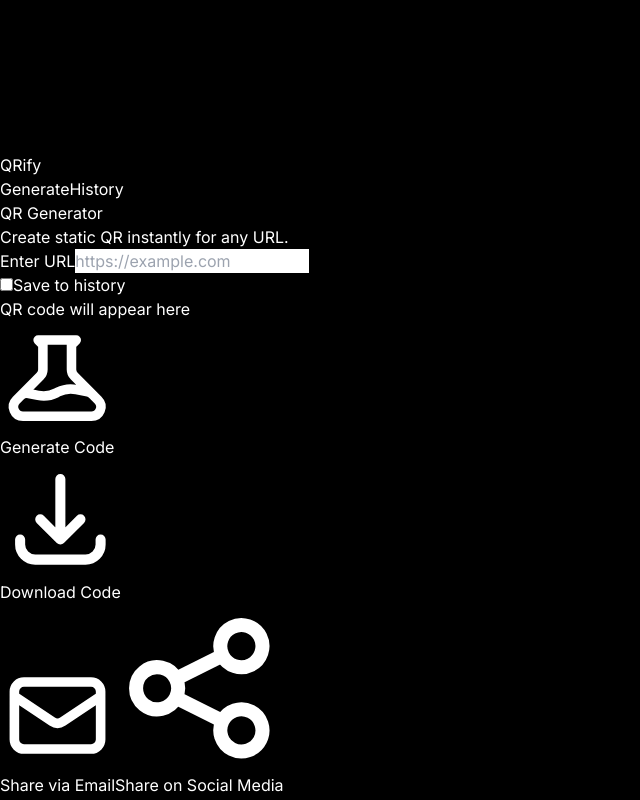
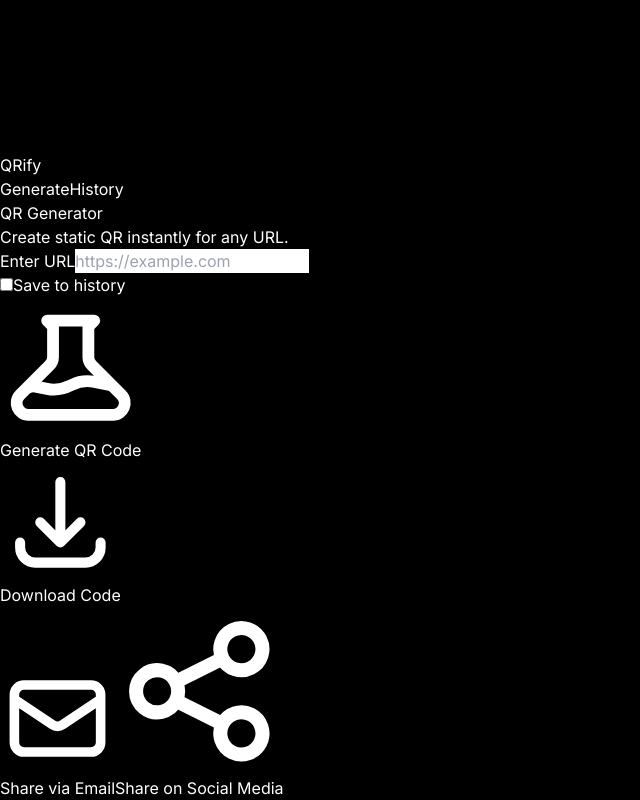
Before and after one commit to nikkxll/QRify, a Next.js app in the folder qr-generator/: page / in a window 1280 px wide. Shown: the part 787-1587 px from the top of the page, without its empty margins (0-640 px from the left). Built offline with nearby package versions, Linux system fonts and the light colour scheme.

Commit message:
added form functionality

```diff
--- a/qr-generator/src/components/QRGenerator.tsx
+++ b/qr-generator/src/components/QRGenerator.tsx
@@ -1,6 +1,7 @@
 "use client";
 
 import React, { useState, useEffect } from "react";
+import URLForm from '@/components/URLForm';
 
 interface QRGeneratorAppProps {
   initialView?: "generate" | "history";
@@ -10,8 +11,6 @@ const QRGeneratorApp: React.FC<QRGeneratorAppProps> = ({
   initialView = "generate",
 }) => {
   const [currentView, setCurrentView] = useState(initialView);
-  const [url, setUrl] = useState("");
-  const [saveToHistory, setSaveToHistory] = useState(false);
   const [isScrolled, setIsScrolled] = useState(false);
 
   useEffect(() => {
@@ -23,9 +22,13 @@ const QRGeneratorApp: React.FC<QRGeneratorAppProps> = ({
       }
     };
 
-    window.addEventListener('scroll', handleScroll);
-    return () => window.removeEventListener('scroll', handleScroll);
+    window.addEventListener("scroll", handleScroll);
+    return () => window.removeEventListener("scroll", handleScroll);
   }, []);
+
+  const handleFormSubmit = (url: string, saveToHistory: boolean) => {
+    console.log('Generating QR for:', url, 'Save to history:', saveToHistory);
+  };
 
   return (
     <div className="min-h-screen relative overflow-hidden">
@@ -41,32 +44,32 @@ const QRGeneratorApp: React.FC<QRGeneratorAppProps> = ({
       <div className="relative min-h-screen">
         {/* Navigation */}
         <nav
-          className={`fixed top-0 left-0 right-0 border-b border-white/10 backdrop-blur-sm transition-all duration-300 z-50 ${
-            isScrolled ? 'bg-black/50' : 'bg-transparent'
+          className={`fixed top-0 left-0 right-0 border-b border-white/10 backdrop-blur-sm transition-all duration-300 z-50 bg-transparent`}
+        >
+          <div className="max-w-7xl mx-auto px-4">
+            <div
+              className={`flex justify-between items-center transition-all duration-300 ${
+                isScrolled ? "h-14" : "h-16"
               }`}
             >
-          <div className="max-w-7xl mx-auto px-4">
-            <div className={`flex justify-between items-center transition-all duration-300 ${
-              isScrolled ? 'h-14' : 'h-16'
-            }`}>
               <div className="text-white font-bold text-2xl">QRify</div>
               <div className="flex space-x-8">
                 <button
-                  onClick={() => setCurrentView('generate')}
+                  onClick={() => setCurrentView("generate")}
                   className={`text-base transition-colors ${
-                    currentView === 'generate'
-                      ? 'text-white'
-                      : 'text-white/70 hover:text-white'
+                    currentView === "generate"
+                      ? "text-white"
+                      : "text-white/70 hover:text-white"
                   }`}
                 >
                   Generate
                 </button>
                 <button
-                  onClick={() => setCurrentView('history')}
+                  onClick={() => setCurrentView("history")}
                   className={`text-base transition-colors ${
-                    currentView === 'history'
-                      ? 'text-white'
-                      : 'text-white/70 hover:text-white'
+                    currentView === "history"
+                      ? "text-white"
+                      : "text-white/70 hover:text-white"
                   }`}
                 >
                   History
@@ -91,74 +94,13 @@ const QRGeneratorApp: React.FC<QRGeneratorAppProps> = ({
 
               <div className="max-w-xl mx-auto">
                 <div className="bg-black/20 backdrop-blur-xl rounded-2xl p-8 border border-white/10">
-                <div className="space-y-6">
-                  <div>
-                    <label
-                      htmlFor="url"
-                      className="block text-base text-white/80 mb-2"
-                    >
-                      Enter URL
-                    </label>
-                    <input
-                      type="url"
-                      id="url"
-                      value={url}
-                      onChange={(e) => setUrl(e.target.value)}
-                      placeholder="https://example.com"
-                      className="w-full bg-white/10 border border-white/20 rounded-lg px-4 py-3 text-white placeholder-white/50 focus:outline-none focus:ring-2 focus:ring-purple-500 focus:border-transparent transition-all"
-                    />
-                  </div>
+                  <URLForm onSubmit={handleFormSubmit} />
 
-                  <div className="flex items-center">
-                    <input
-                      type="checkbox"
-                      id="saveHistory"
-                      checked={saveToHistory}
-                      onChange={(e) => setSaveToHistory(e.target.checked)}
-                      className="h-4 w-4 bg-white/10 border-white/20 rounded focus:ring-purple-500 focus:ring-offset-0"
-                    />
-                    <label
-                      htmlFor="saveHistory"
-                      className="ml-2 text-base text-white/80"
-                    >
-                      Save to history
-                    </label>
-                  </div>
-
-                  <div className="flex justify-center">
-                    <div className="w-64 h-64 bg-white/10 rounded-lg flex items-center justify-center border border-white/20">
-                      <p className="text-white/50 text-sm">
-                        QR code will appear here
-                      </p>
-                    </div>
-                  </div>
-
-                  <button className="w-full bg-purple-600 hover:bg-purple-700 text-white py-3 px-4 rounded-lg transition-colors flex items-center justify-center space-x-2">
-                    <svg
-                      className="w-5 h-5"
-                      viewBox="0 0 24 24"
-                      fill="none"
-                      stroke="currentColor"
-                      xmlns="http://www.w3.org/2000/svg"
-                    >
-                      <path
-                        strokeLinecap="round"
-                        strokeLinejoin="round"
-                        strokeWidth={2}
-                        d="M19.428 15.428a2 2 0 00-1.022-.547l-2.387-.477a6 6 0 00-3.86.517l-.318.158a6 6 0 01-3.86.517L6.05 15.21a2 2 0 00-1.806.547M8 4h8l-1 1v5.172a2 2 0 00.586 1.414l5 5c1.26 1.26.367 3.414-1.415 3.414H4.828c-1.782 0-2.674-2.154-1.414-3.414l5-5A2 2 0 009 10.172V5L8 4z"
-                      />
-                    </svg>
-                    <span>Generate Code</span>
-                  </button>
-                </div>
-
-                {/* New buttons section */}
+                  {/* Buttons section */}
                   <div className="mt-6 space-y-4">
                     <button
                       className="w-full bg-purple-600 hover:bg-purple-700 text-white py-3 px-4 rounded-lg transition-colors flex items-center justify-center space-x-2"
-                    onClick={() => {
-                      /* Download logic will go here */
-                    }}
+                      onClick={() => {}}
                     >
                       <svg
                         className="w-5 h-5"
@@ -179,9 +121,7 @@ const QRGeneratorApp: React.FC<QRGeneratorAppProps> = ({
                     <div className="flex space-x-4">
                       <button
                         className="flex-1 bg-black/20 hover:bg-black/30 text-white py-3 px-4 rounded-lg transition-colors flex items-center justify-center space-x-2"
-                      onClick={() => {
-                        /* Email sharing logic will go here */
-                      }}
+                        onClick={() => {}}
                       >
                         <svg
                           className="w-5 h-5"
@@ -201,9 +141,7 @@ const QRGeneratorApp: React.FC<QRGeneratorAppProps> = ({
 
                       <button
                         className="flex-1 bg-black/20 hover:bg-black/30 text-white py-3 px-4 rounded-lg transition-colors flex items-center justify-center space-x-2"
-                      onClick={() => {
-                        /* Social media sharing logic will go here */
-                      }}
+                        onClick={() => {}}
                       >
                         <svg
                           className="w-5 h-5"
--- /dev/null
+++ b/qr-generator/src/components/URLForm.tsx
@@ -0,0 +1,100 @@
+"use client";
+
+import React, { useState } from "react";
+
+interface URLFormProps {
+  onSubmit: (url: string, saveToHistory: boolean) => void;
+}
+
+const URLForm: React.FC<URLFormProps> = ({ onSubmit }) => {
+  const [url, setUrl] = useState("");
+  const [saveToHistory, setSaveToHistory] = useState(false);
+  const [isValid, setIsValid] = useState(true);
+
+  const urlRegex =
+    /^((ftp|http|https):\/\/)?(www.)?(?!.*(ftp|http|https|www.))[a-zA-Z0-9_-]+(\.[a-zA-Z]+)+((\/)[\w#]+)*(\/\w+\?[a-zA-Z0-9_]+=\w+(&[a-zA-Z0-9_]+=\w+)*)?\/?$/;
+
+  const handleSubmit = (e: React.FormEvent) => {
+    e.preventDefault();
+
+    // Basic URL validation
+    if (urlRegex.test(url)) {
+        setIsValid(true);
+
+        // Add https:// if not present
+        const finalUrl = url.startsWith('http') ? url : `https://${url}`;
+        onSubmit(finalUrl, saveToHistory);
+      } else {
+        setIsValid(false);
+      }
+  };
+
+  return (
+    <form onSubmit={handleSubmit} className="space-y-6">
+      <div>
+        <label
+          htmlFor="url"
+          className="block text-sm font-medium text-white/80 mb-2"
+        >
+          Enter URL
+        </label>
+        <input
+          type="url"
+          id="url"
+          value={url}
+          onChange={(e) => {
+            setUrl(e.target.value);
+            setIsValid(true);
+          }}
+          placeholder="https://example.com"
+          className={`w-full bg-white/10 border ${
+            isValid ? "border-white/20" : "border-red-500"
+          }
+            rounded-lg px-4 py-3 text-white placeholder-white/50
+            focus:outline-none focus:ring-2 focus:ring-purple-500 focus:border-transparent
+            transition-all`}
+        />
+        {!isValid && (
+          <p className="mt-2 text-sm text-red-400">Please enter a valid URL</p>
+        )}
+      </div>
+
+      <div className="flex items-center">
+        <input
+          type="checkbox"
+          id="saveHistory"
+          checked={saveToHistory}
+          onChange={(e) => setSaveToHistory(e.target.checked)}
+          className="h-4 w-4 bg-white/10 border-white/20 rounded
+            focus:ring-purple-500 focus:ring-offset-0"
+        />
+        <label htmlFor="saveHistory" className="ml-2 text-sm text-white/80">
+          Save to history
+        </label>
+      </div>
+
+      <button
+        type="submit"
+        className="w-full bg-purple-600 hover:bg-purple-700 text-white py-3 px-4
+          rounded-lg transition-colors flex items-center justify-center space-x-2"
+      >
+        <svg
+          className="w-5 h-5"
+          viewBox="0 0 24 24"
+          fill="none"
+          stroke="currentColor"
+        >
+          <path
+            strokeLinecap="round"
+            strokeLinejoin="round"
+            strokeWidth={2}
+            d="M19.428 15.428a2 2 0 00-1.022-.547l-2.387-.477a6 6 0 00-3.86.517l-.318.158a6 6 0 01-3.86.517L6.05 15.21a2 2 0 00-1.806.547M8 4h8l-1 1v5.172a2 2 0 00.586 1.414l5 5c1.26 1.26.367 3.414-1.415 3.414H4.828c-1.782 0-2.674-2.154-1.414-3.414l5-5A2 2 0 009 10.172V5L8 4z"
+          />
+        </svg>
+        <span>Generate QR Code</span>
+      </button>
+    </form>
+  );
+};
+
+export default URLForm;
```
Lines whose indentation alone changed are shown as unchanged.
